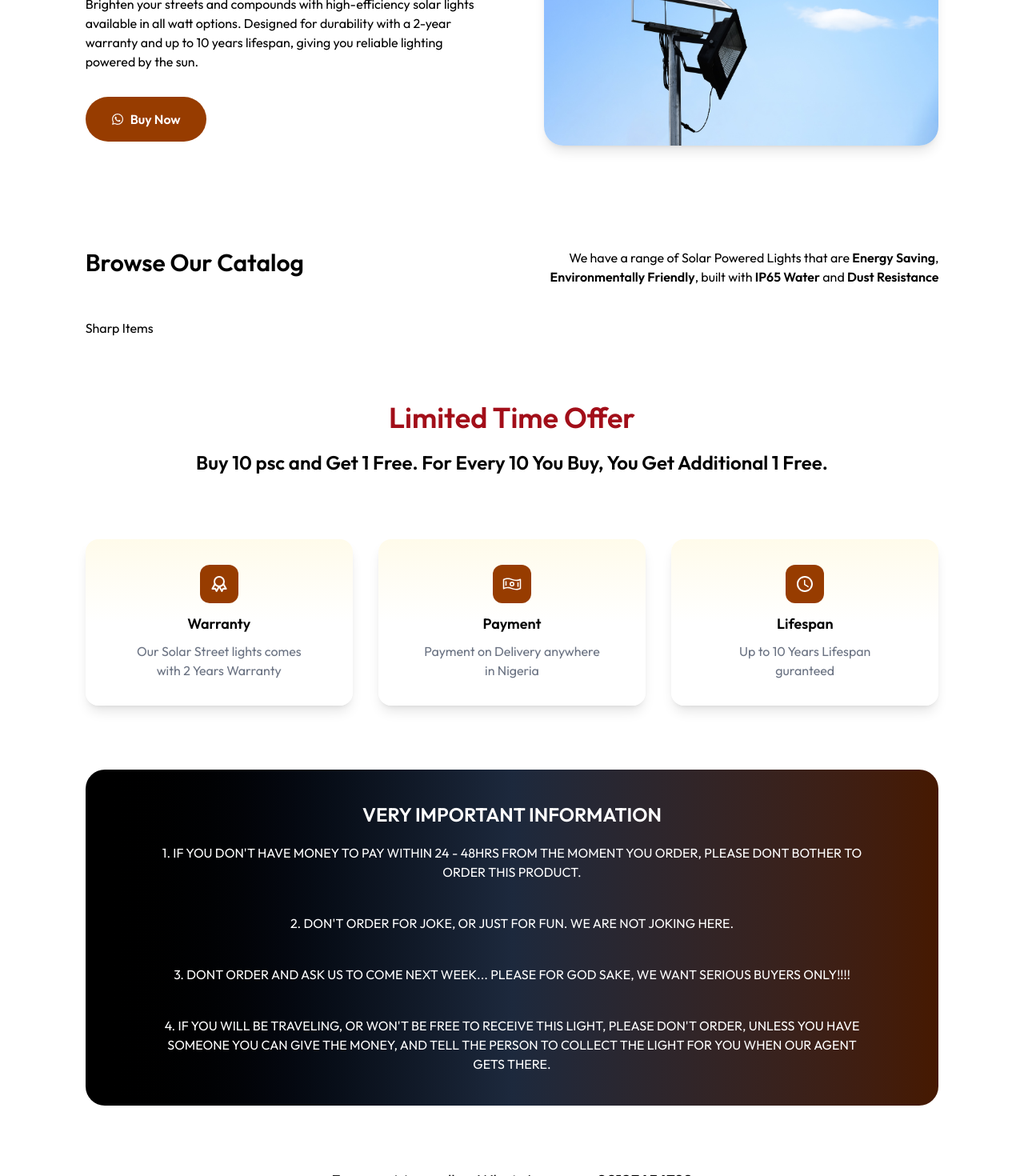
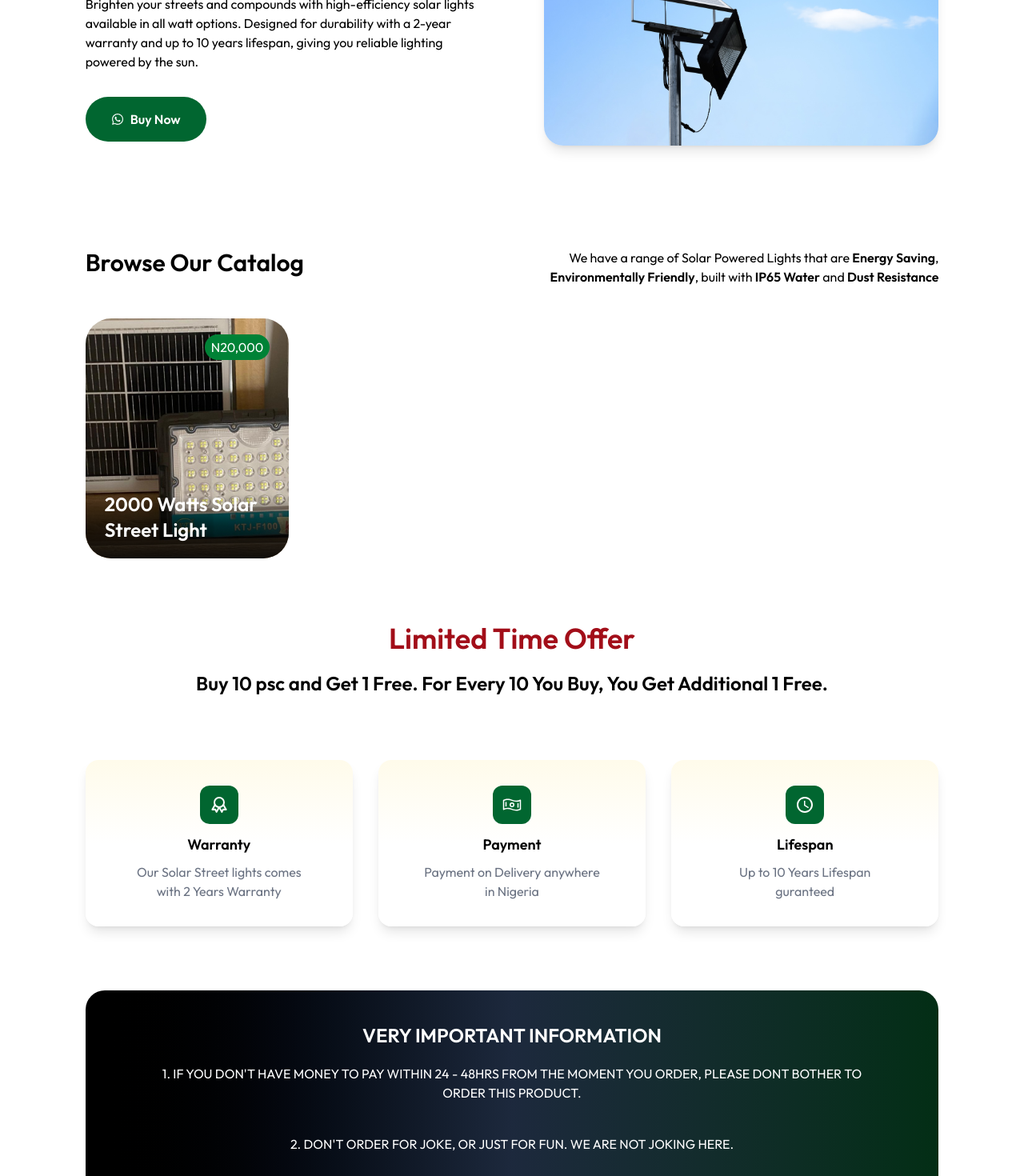
Before and after one commit to obeespace/nzeoma, a Next.js app: page / in a window 1280 px wide. Shown: the part 240-1710 px from the top of the page at 80% size. Built offline with nearby package versions, Linux system fonts and the light colour scheme.

Commit message:
Update UI colors and enhance Goods component
Replaced amber color scheme with green across buttons and feature cards for consistency. Improved Goods component by adding product image, price tag, and overlay styling for better visual presentation.

```diff
--- a/app/component/Goods.js
+++ b/app/component/Goods.js
@@ -1,9 +1,15 @@
+import Image from 'next/image'
 import React from 'react'
+import item1 from '../../public/landing picture.jpg'
 
 const Goods = () => {
   return (
-    <div>
-        <p>Sharp Items</p>
+    <div className='relative'>
+        <Image src={item1} alt="Sharp Items" className='h-[300px] rounded-4xl object-cover'/>
+        {/* Dark gradient overlay at the bottom */}
+        <div className='absolute bottom-0 left-0 right-0 h-20 bg-linear-to-t from-black/90 via-black/60 to-transparent rounded-b-4xl'></div>
+        <p className='absolute top-5 right-6 bg-green-700 text-white py-1 px-2 rounded-2xl'>N20,000</p>
+        <p className='absolute bottom-5 left-6 text-white text-2xl font-semibold z-10'>2000 Watts Solar Street Light</p>
     </div>
   )
 }
--- a/app/page.js
+++ b/app/page.js
@@ -26,7 +26,7 @@ export default function Home() {
           </p>
           <motion.button
             whileTap={{ scale: 0.7 }}
-            className="mt-8 flex gap-2 items-center bg-amber-800 text-white px-8 py-4 rounded-full font-semibold hover:bg-amber-800 transition"
+            className="mt-8 flex gap-2 items-center bg-green-800 text-white px-8 py-4 rounded-full font-semibold hover:bg-green-600 transition"
           >
             <FaWhatsapp className="animate-pulse" /> Buy Now
           </motion.button>
@@ -49,7 +49,9 @@ export default function Home() {
             <span className="font-semibold">Dust Resistance</span>
           </p>
         </div>
-        <Goods />
+        <div className="grid grid-cols-1 lg:grid-cols-4 gap-4">
+          <Goods />
+        </div>
       </section>
 
       <section>
@@ -72,7 +74,7 @@ export default function Home() {
             className="grid grid-cols-1 lg:grid-cols-3 gap-8 my-20 w-5/6 mx-auto"
           >
             <div className="text-center shadow-lg rounded-2xl p-8 bg-linear-to-b from-amber-50 via-white to-white">
-              <div className="px-3 py-3 rounded-xl mb-3 w-fit bg-amber-800 text-white mx-auto">
+              <div className="px-3 py-3 rounded-xl mb-3 w-fit bg-green-800 text-white mx-auto">
                 <TbAward className="h-6 w-6 text-primary" />
               </div>
               <h3 className="font-semibold text-lg mb-2">Warranty</h3>
@@ -83,7 +85,7 @@ export default function Home() {
             </div>
 
             <div className="text-center shadow-lg rounded-2xl p-8 bg-linear-to-b from-amber-50 via-white to-white">
-              <div className="px-3 py-3 rounded-xl mb-3 w-fit bg-amber-800 text-white mx-auto">
+              <div className="px-3 py-3 rounded-xl mb-3 w-fit bg-green-800 text-white mx-auto">
                 <PiMoneyWavy className="h-6 w-6 text-primary" />
               </div>
               <h3 className="font-semibold text-lg mb-2">Payment</h3>
@@ -93,7 +95,7 @@ export default function Home() {
             </div>
 
             <div className="text-center shadow-lg rounded-2xl p-8 bg-linear-to-b from-amber-50 via-white to-white">
-              <div className="px-3 py-3 rounded-xl mb-3 w-fit bg-amber-800 text-white mx-auto">
+              <div className="px-3 py-3 rounded-xl mb-3 w-fit bg-green-800 text-white mx-auto">
                 <MdOutlineAccessTime className="h-6 w-6 text-primary" />
               </div>
               <h3 className="font-semibold text-lg mb-2">Lifespan</h3>
@@ -105,7 +107,7 @@ export default function Home() {
             </div>
           </motion.div>
 
-      <section className="my-20 py-10 text-white text-center w-5/6 mx-auto rounded-3xl bg-linear-to-r from-black via-slate-800 to-amber-950">
+      <section className="my-20 py-10 text-white text-center w-5/6 mx-auto rounded-3xl bg-linear-to-r from-black via-slate-800 to-green-950">
         <div className="">
           <p className="font-semibold text-2xl">VERY IMPORTANT INFORMATION</p>
           <div className="mt-5 w-5/6 mx-auto space-y-10">
@@ -139,7 +141,7 @@ export default function Home() {
           <div className="flex justify-center">
             <motion.button
               whileTap={{ scale: 0.7 }}
-              className="flex gap-2 items-center bg-amber-800 text-white px-8 py-4 rounded-full font-semibold hover:bg-amber-800 transition"
+              className="flex gap-2 items-center bg-green-800 text-white px-8 py-4 rounded-full font-semibold hover:bg-green-600 transition"
             >
               <FaWhatsapp className="animate-pulse" /> Contact Us
             </motion.button>
```
